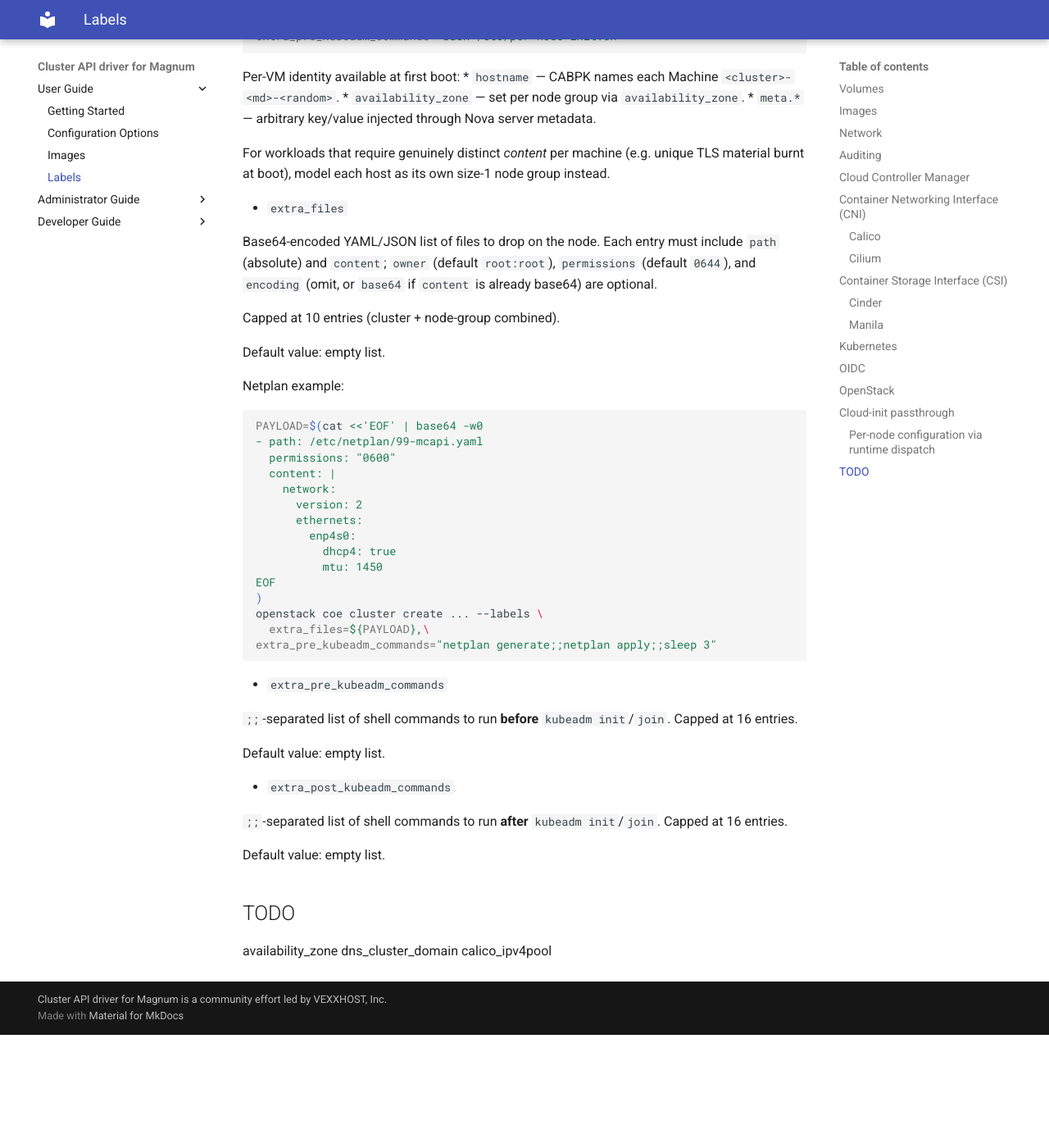
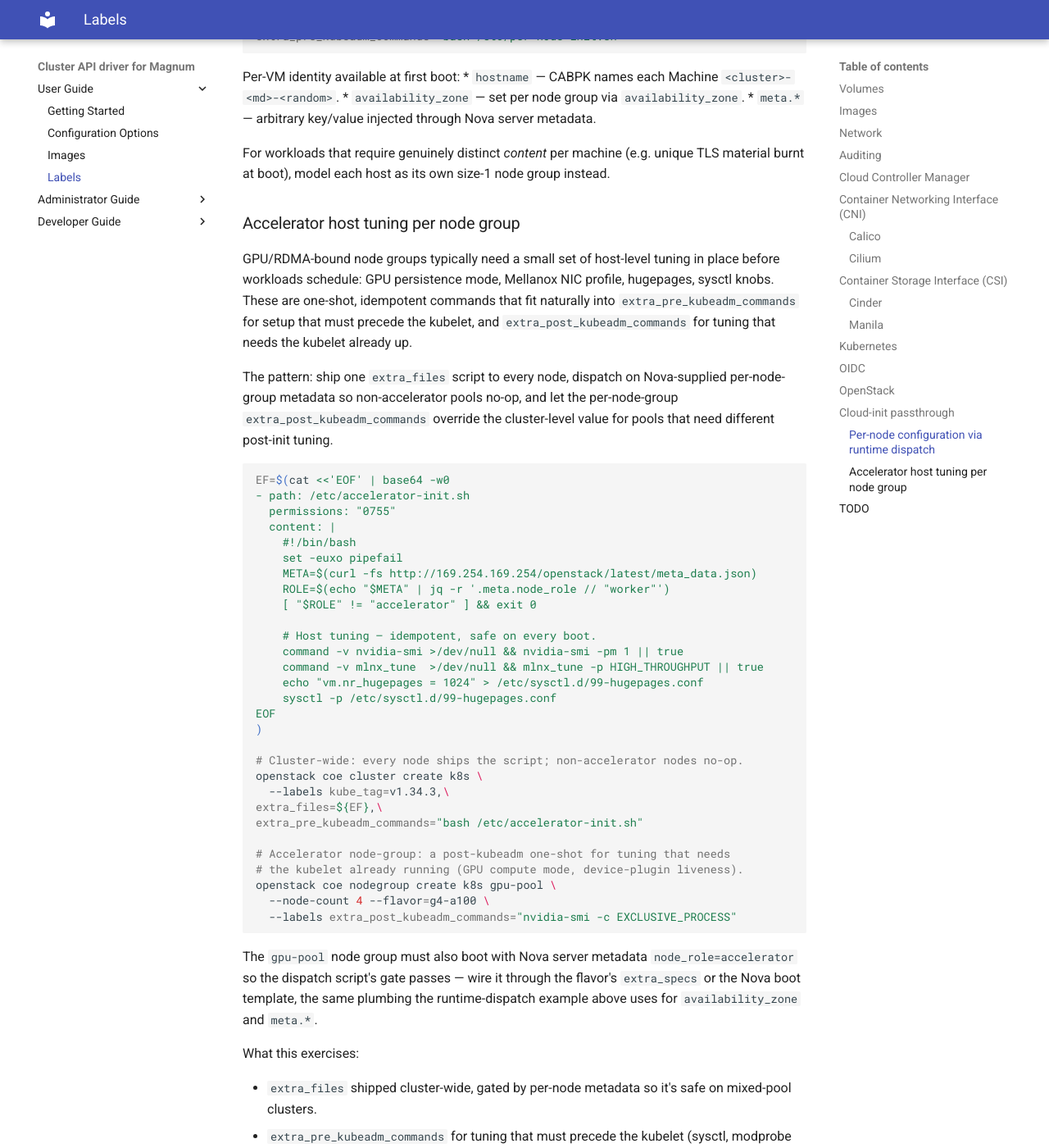
Before and after one commit to vexxhost/magnum-cluster-api, an MkDocs documentation site: the page built from docs/user/labels.md, in a window 1280 px wide and 1400 px high, scrolled down 7951 px. Shown: the whole window at 82% size. Built offline with MkDocs 1.6.1 and Material for MkDocs 9.7.7, drawn with Linux system fonts in a browser that asks for light colours; before the commit the page ends 9213 px from its top, so only the background shows below that; some of the changed text lies outside the part shown.

Commit message:
docs(labels): add accelerator host-tuning per-NG scenario
Documents how to use extra_files + per-NG extra_pre/post_kubeadm_commands
to bring up a GPU/RDMA-bound node group with idempotent host tuning
(nvidia-smi persistence, mlnx_tune, hugepages) gated on Nova metadata,
exercising per-NG override semantics for post-kubeadm one-shots that
need the kubelet already running.

Co-authored-by: Copilot <223556219+Copilot@users.noreply.github.com>
Signed-off-by: ricolin <rlin@vexxhost.com>

````diff
--- a/docs/user/labels.md
+++ b/docs/user/labels.md
@@ -368,6 +368,71 @@ For workloads that require genuinely distinct *content* per machine (e.g.
 unique TLS material burnt at boot), model each host as its own size-1 node
 group instead.
 
+### Accelerator host tuning per node group
+
+GPU/RDMA-bound node groups typically need a small set of host-level tuning
+in place before workloads schedule: GPU persistence mode, Mellanox NIC
+profile, hugepages, sysctl knobs.  These are one-shot, idempotent commands
+that fit naturally into `extra_pre_kubeadm_commands` for setup that must
+precede the kubelet, and `extra_post_kubeadm_commands` for tuning that
+needs the kubelet already up.
+
+The pattern: ship one `extra_files` script to every node, dispatch on
+Nova-supplied per-node-group metadata so non-accelerator pools no-op, and
+let the per-node-group `extra_post_kubeadm_commands` override the
+cluster-level value for pools that need different post-init tuning.
+
+```bash
+EF=$(cat <<'EOF' | base64 -w0
+- path: /etc/accelerator-init.sh
+  permissions: "0755"
+  content: |
+    #!/bin/bash
+    set -euxo pipefail
+    META=$(curl -fs http://169.254.169.254/openstack/latest/meta_data.json)
+    ROLE=$(echo "$META" | jq -r '.meta.node_role // "worker"')
+    [ "$ROLE" != "accelerator" ] && exit 0
+
+    # Host tuning — idempotent, safe on every boot.
+    command -v nvidia-smi >/dev/null && nvidia-smi -pm 1 || true
+    command -v mlnx_tune  >/dev/null && mlnx_tune -p HIGH_THROUGHPUT || true
+    echo "vm.nr_hugepages = 1024" > /etc/sysctl.d/99-hugepages.conf
+    sysctl -p /etc/sysctl.d/99-hugepages.conf
+EOF
+)
+
+# Cluster-wide: every node ships the script; non-accelerator nodes no-op.
+openstack coe cluster create k8s \
+  --labels kube_tag=v1.34.3,\
+extra_files=${EF},\
+extra_pre_kubeadm_commands="bash /etc/accelerator-init.sh"
+
+# Accelerator node-group: a post-kubeadm one-shot for tuning that needs
+# the kubelet already running (GPU compute mode, device-plugin liveness).
+openstack coe nodegroup create k8s gpu-pool \
+  --node-count 4 --flavor=g4-a100 \
+  --labels extra_post_kubeadm_commands="nvidia-smi -c EXCLUSIVE_PROCESS"
+```
+
+The `gpu-pool` node group must also boot with Nova server metadata
+`node_role=accelerator` so the dispatch script's gate passes — wire it
+through the flavor's `extra_specs` or the Nova boot template, the same
+plumbing the runtime-dispatch example above uses for `availability_zone`
+and `meta.*`.
+
+What this exercises:
+
+* `extra_files` shipped cluster-wide, gated by per-node metadata so it's
+  safe on mixed-pool clusters.
+* `extra_pre_kubeadm_commands` for tuning that must precede the kubelet
+  (sysctl, modprobe blacklists, hugepages).
+* Per-node-group `extra_post_kubeadm_commands` for tuning that needs the
+  kubelet already up (GPU compute mode, device-plugin liveness checks).
+* Per-node-group override semantics: the cluster-level
+  `extra_pre_kubeadm_commands` still applies because the `gpu-pool` did
+  not override it; the `gpu-pool`'s `extra_post_kubeadm_commands`
+  *replaces* the (empty) cluster-level value with its own.
+
 * `extra_files`
 
    Base64-encoded YAML/JSON list of files to drop on the node.  Each entry
````
